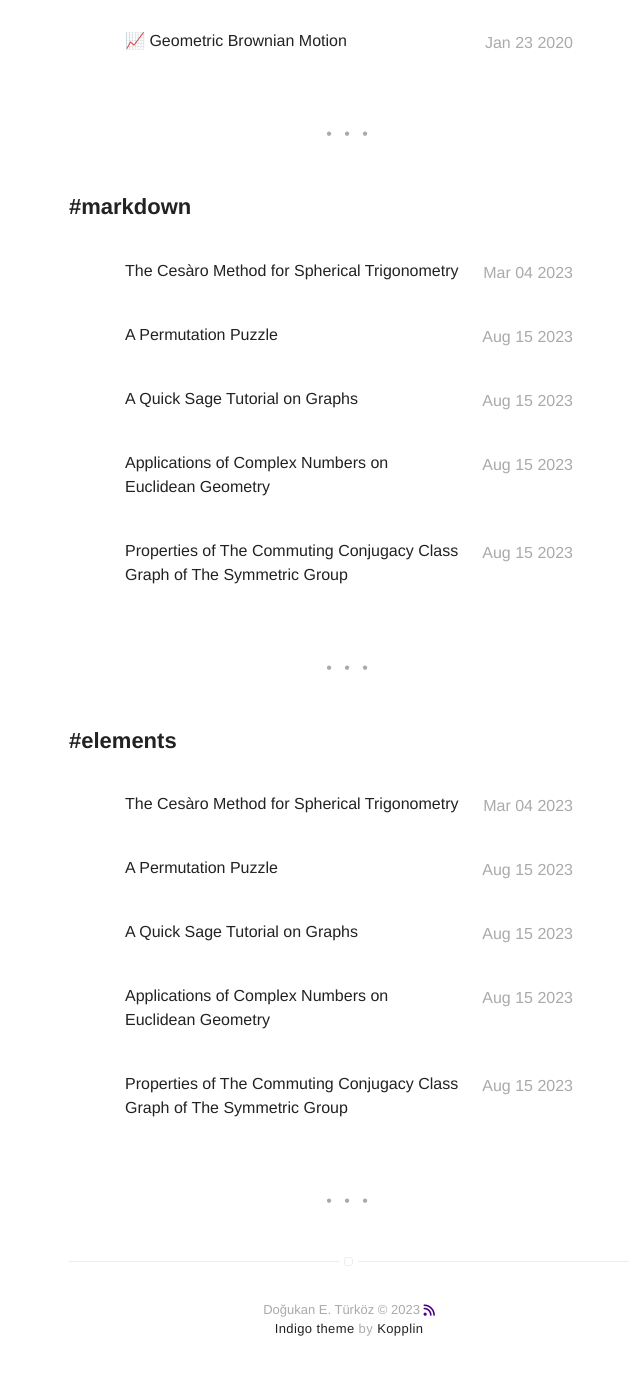
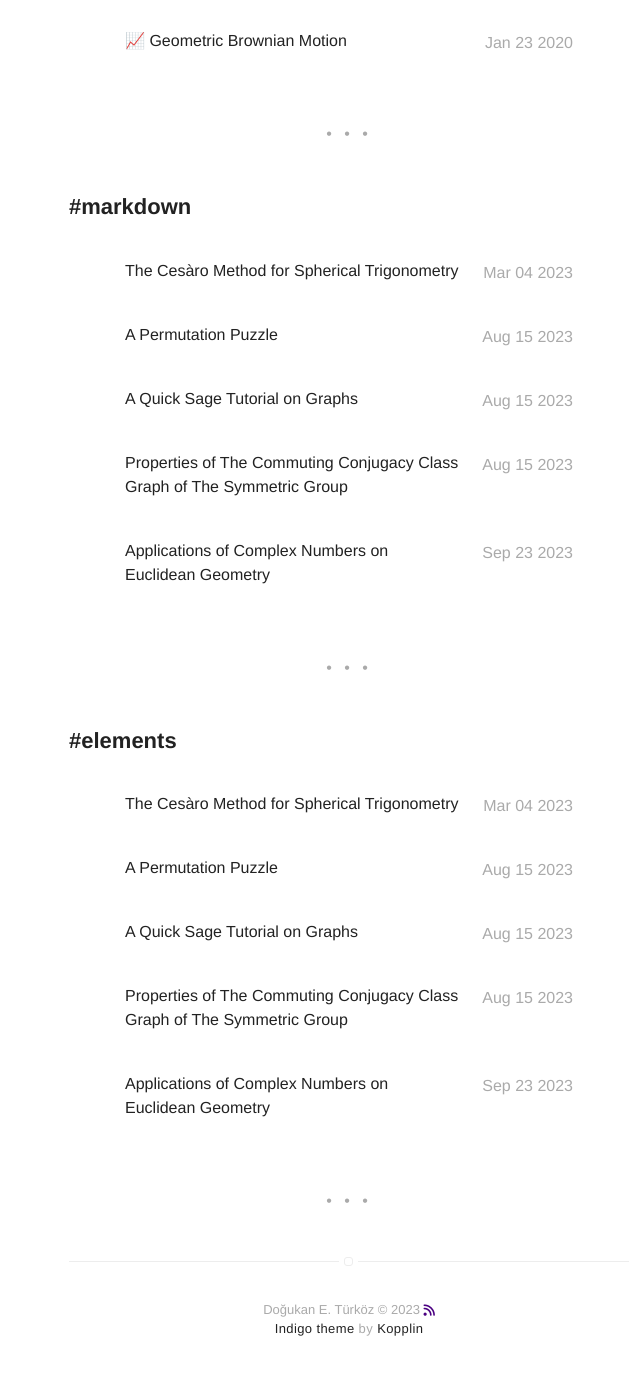
Before and after one commit to dodoturkoz/dodoturkoz.github.io, a Jekyll site: the page built from tags.html, in a window 1280 px wide and 1400 px high, scrolled down 908 px. Shown: the top 1375 px of the window, without its empty margins (291-931 px from the left). Built offline with Jekyll 4.4.1, drawn with Linux system fonts in a browser that asks for light colours; nearby versions of some CDN libraries.

Commit message:
Update 2006-01-01-complex-bashing.markdown

```diff
--- a/_posts/2006-01-01-complex-bashing.markdown
+++ b/_posts/2006-01-01-complex-bashing.markdown
@@ -1,7 +1,7 @@
 ---
 title: "Applications of Complex Numbers on Euclidean Geometry"
 layout: post
-date: 2023-08-15 22:44
+date: 2023-09-23 22:44
 image: /assets/images/markdown.jpg
 headerImage: false
 tag:
```
